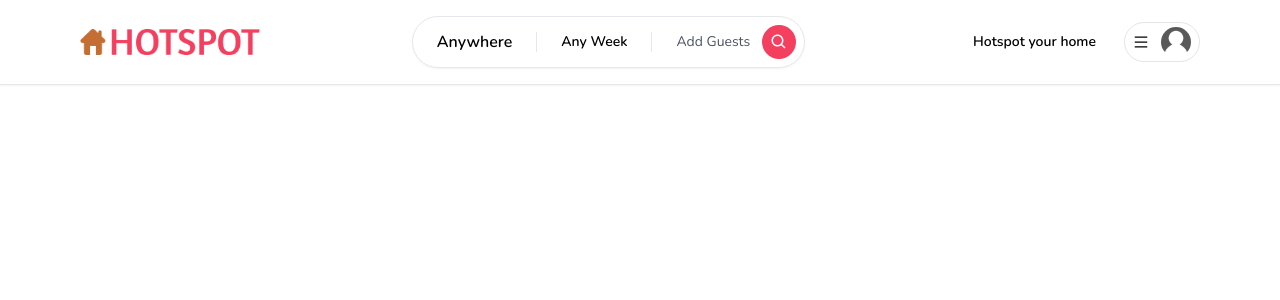
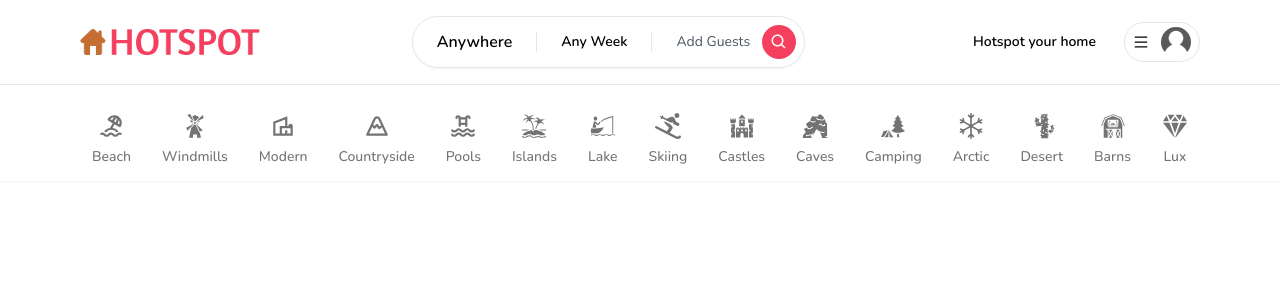
Before and after one commit to Parkercros/Hotspot, a Next.js app: page / in a window 1280 px wide. Shown: the top 300 px of the page. Built offline with nearby package versions, Linux system fonts and the light colour scheme; no server answers.

Commit message:
Categories UI looks good

```diff
--- /dev/null
+++ b/app/components/CategoryBox.tsx
@@ -0,0 +1,72 @@
+'use client';
+
+import qs from 'query-string';
+import { useRouter, useSearchParams } from "next/navigation";
+import { useCallback } from "react";
+import { IconType } from "react-icons";
+
+interface CategoryBoxProps {
+  icon: IconType,
+  label: string;
+  selected?: boolean;
+}
+
+const CategoryBox: React.FC<CategoryBoxProps> = ({
+  icon: Icon,
+  label,
+  selected,
+}) => {
+  const router = useRouter();
+  const params = useSearchParams();
+
+  const handleClick = useCallback(() => {
+    let currentQuery = {};
+
+    if (params) {
+      currentQuery = qs.parse(params.toString())
+    }
+
+    const updatedQuery: any = {
+      ...currentQuery,
+      category: label
+    }
+
+    if (params?.get('category') === label) {
+      delete updatedQuery.category;
+    }
+
+    const url = qs.stringifyUrl({
+      url: '/',
+      query: updatedQuery
+    }, { skipNull: true });
+
+    router.push(url);
+  }, [label, router, params]);
+
+  return (
+    <div
+      onClick={handleClick}
+      className={`
+        flex
+        flex-col
+        items-center
+        justify-center
+        gap-2
+        p-3
+        border-b-2
+        hover:text-neutral-800
+        transition
+        cursor-pointer
+        ${selected ? 'border-b-neutral-800' : 'border-transparent'}
+        ${selected ? 'text-neutral-800' : 'text-neutral-500'}
+      `}
+    >
+      <Icon size={26} />
+      <div className="font-medium text-sm">
+        {label}
+      </div>
+    </div>
+   );
+}
+
+export default CategoryBox;
--- /dev/null
+++ b/app/components/navbar/Categories.tsx
@@ -0,0 +1,126 @@
+'use client';
+import Container from "../Container"
+import CategoryBox from "../CategoryBox";
+import { TbBeach, TbMountain, TbPool } from 'react-icons/tb';
+import {
+    GiBarn,
+    GiBoatFishing,
+    GiCactus,
+    GiCastle,
+    GiCaveEntrance,
+    GiForestCamp,
+    GiIsland,
+    GiWindmill
+  } from 'react-icons/gi';
+  import { FaSkiing } from 'react-icons/fa';
+  import { BsSnow } from 'react-icons/bs';
+  import { IoDiamond } from 'react-icons/io5';
+  import { MdOutlineVilla } from 'react-icons/md';
+
+
+export const categories = [
+    {
+      label: 'Beach',
+      icon: TbBeach,
+      description: 'This property is close to the beach!',
+    },
+    {
+      label: 'Windmills',
+      icon: GiWindmill,
+      description: 'This property has windmills!',
+    },
+    {
+      label: 'Modern',
+      icon: MdOutlineVilla,
+      description: 'This property is modern!'
+    },
+    {
+      label: 'Countryside',
+      icon: TbMountain,
+      description: 'This property is in the countryside!'
+    },
+    {
+      label: 'Pools',
+      icon: TbPool,
+      description: 'This property has a beautiful pool!'
+    },
+    {
+      label: 'Islands',
+      icon: GiIsland,
+      description: 'This property is on an island!'
+    },
+    {
+      label: 'Lake',
+      icon: GiBoatFishing,
+      description: 'This property is near a lake!'
+    },
+    {
+      label: 'Skiing',
+      icon: FaSkiing,
+      description: 'This property has skiing activies!'
+    },
+    {
+      label: 'Castles',
+      icon: GiCastle,
+      description: 'This property is an ancient castle!'
+    },
+    {
+      label: 'Caves',
+      icon: GiCaveEntrance,
+      description: 'This property is in a  cave!'
+    },
+    {
+      label: 'Camping',
+      icon: GiForestCamp,
+      description: 'This property offers camping activities!'
+    },
+    {
+      label: 'Arctic',
+      icon: BsSnow,
+      description: 'This property is in arctic environment!'
+    },
+    {
+      label: 'Desert',
+      icon: GiCactus,
+      description: 'This property is in the desert!'
+    },
+    {
+      label: 'Barns',
+      icon: GiBarn,
+      description: 'This property is a barn!'
+    },
+    {
+      label: 'Lux',
+      icon: IoDiamond,
+      description: 'This property is brand new and luxurious!'
+    }
+  ]
+
+const Categories = () => {
+    return (
+        <Container>
+        <div
+        className="
+        pt-4
+        flex
+        flex-row
+        items-center
+        justify-between
+        overflow-x-auto
+
+        "
+        >
+            {categories.map((item) => (
+                <CategoryBox
+                    key={item.label}
+                    label={item.label}
+                    description={item.description}
+                    icon={item.icon}
+                    />
+            ))}
+        </div>
+        </Container>
+     );
+}
+
+export default Categories;
--- a/app/components/navbar/Navbar.tsx
+++ b/app/components/navbar/Navbar.tsx
@@ -5,6 +5,7 @@
 import Search from "./Search"
 import UserMenu from "./UserMenu"
 import { User } from "@prisma/client";
+import Categories from "./Categories";
 
 interface NavbarProps {
     currentUser?: User | null;
@@ -39,6 +40,7 @@
                 </div>
             </Container>
         </div>
+        <Categories />
         </div>
     );
 }
--- a/package.json
+++ b/package.json
@@ -19,6 +19,7 @@
     "eslint-config-next": "13.3.1",
     "next": "13.3.1",
     "next-auth": "^4.22.1",
+    "query-string": "^8.1.0",
     "react": "18.2.0",
     "react-dom": "18.2.0",
     "react-hook-form": "^7.43.9",
```
Also changed, not shown: 1 other file (tests, documents, lock files or other folders).
